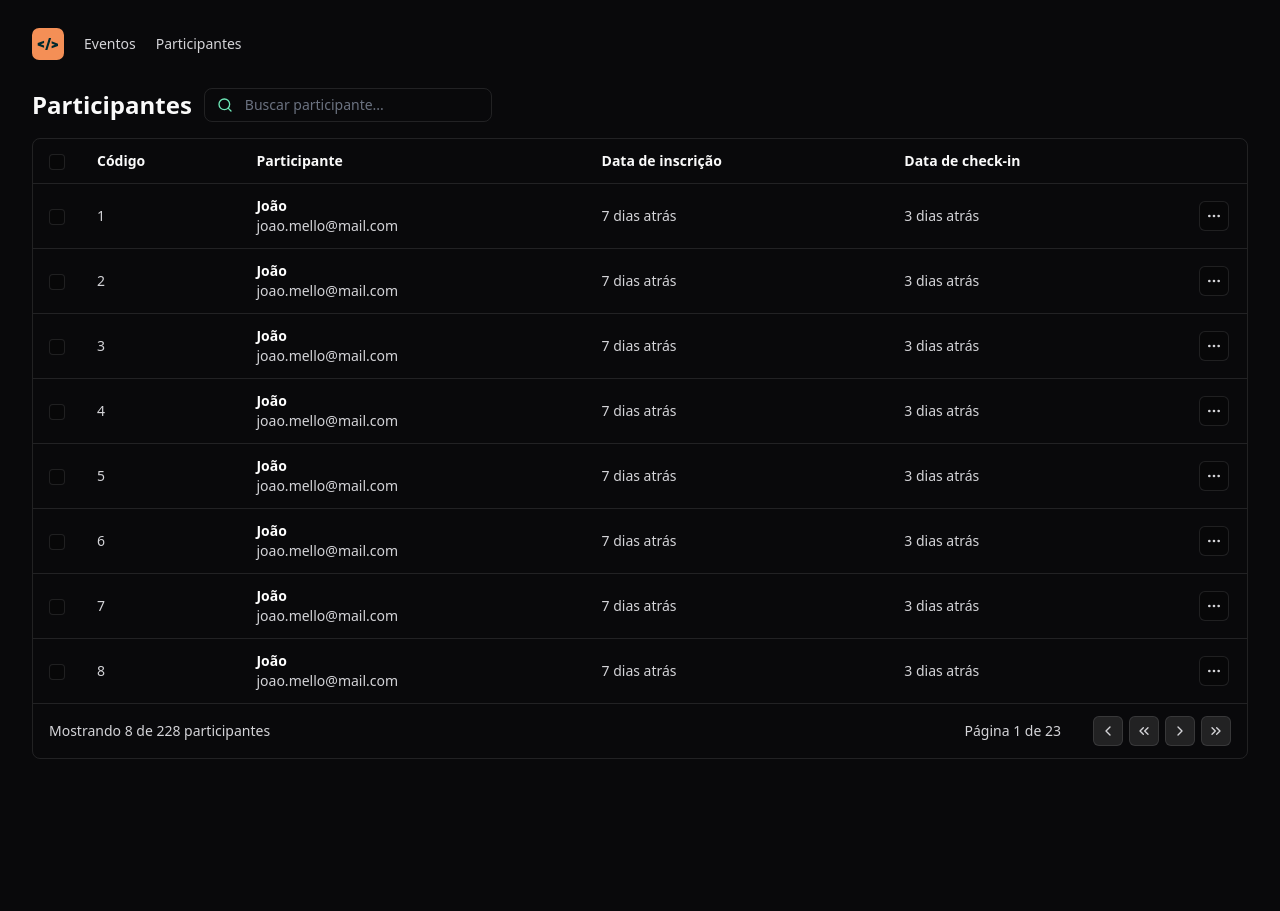
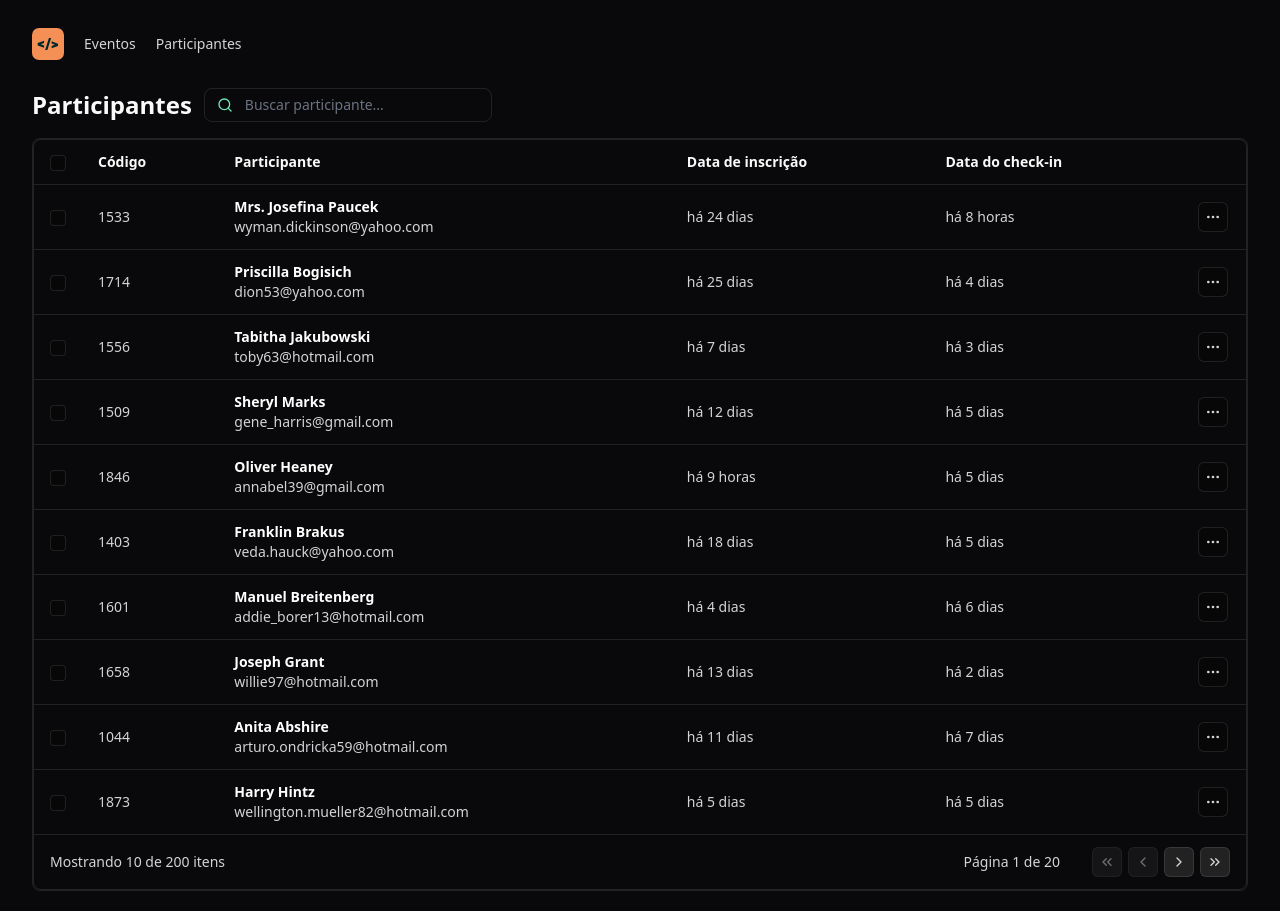
Before and after one commit to dyhalmeida/pass-in-web, a React (Vite) app: page / in a window 1280 px wide. Before the commit the page ends 800 px from the top, so only its background shows below. Built offline with nearby package versions, Linux system fonts and the light colour scheme.

Commit message:
feat: add table, button components and search behavior and pagination

```diff
--- a/src/components/attendee-list/index.tsx
+++ b/src/components/attendee-list/index.tsx
@@ -1,3 +1,4 @@
+import { ChangeEvent, useState } from "react";
 import {
   MoreHorizontal,
   ChevronLeft,
@@ -5,109 +6,135 @@ import {
   ChevronRight,
   ChevronsRight,
 } from "@/lib/icons";
+import { dayjs } from "@/lib/dayjs";
 import { InputSearch } from "@/components/input-search";
-
-const items = Array.from({ length: 8 }, (_, i) => i + 1);
+import { Table } from "@/components/table";
+import { TableHeader } from "@/components/table/table-header";
+import { TableRow } from "@/components//table/table-row";
+import { TableCell } from "@/components//table/table-cell";
+import { IconButton } from "@/components//icon-button";
+import { attendees } from "@/data/attendees";
 
 export const AttendeeList = () => {
+  const [, setSearch] = useState("");
+  const [page, setPage] = useState(1);
+
+  const totalPages = Math.ceil(attendees.length / 10);
+
+  function onSearchInputChanged(event: ChangeEvent<HTMLInputElement>) {
+    setSearch(event.target.value);
+  }
+
+  function goToFirstPage() {
+    setPage(1);
+  }
+
+  function goToLastPage() {
+    setPage(totalPages);
+  }
+
+  function goToPreviousPage() {
+    setPage(page - 1);
+  }
+
+  function goToNextPage() {
+    setPage(page + 1);
+  }
+
   return (
     <div className="flex flex-col gap-4">
       <div className="flex gap-3 items-center">
         <h1 className="text-2xl font-bold">Participantes</h1>
-        <InputSearch />
+        <InputSearch onChange={onSearchInputChanged} />
       </div>
 
       <div className="border border-white/10 rounded-lg">
-        <table className="w-full">
+        <Table>
           <thead>
             <tr className="border-b border-white/10">
-              <th
-                style={{ width: 48 }}
-                className="py-3 px-4 text-sm font-semibold text-left"
-              >
+              <TableHeader style={{ width: 48 }}>
                 <input
                   type="checkbox"
                   className="size-4 bg-black/20 rounded border border-white/10"
                 />
-              </th>
-              <th className="py-3 px-4 text-sm font-semibold text-left">
-                Código
-              </th>
-              <th className="py-3 px-4 text-sm font-semibold text-left">
-                Participante
-              </th>
-              <th className="py-3 px-4 text-sm font-semibold text-left">
-                Data de inscrição
-              </th>
-              <th className="py-3 px-4 text-sm font-semibold text-left">
-                Data de check-in
-              </th>
-              <th
-                style={{ width: 64 }}
-                className="py-3 px-4 text-sm font-semibold text-left"
-              ></th>
+              </TableHeader>
+              <TableHeader>Código</TableHeader>
+              <TableHeader>Participante</TableHeader>
+              <TableHeader>Data de inscrição</TableHeader>
+              <TableHeader>Data do check-in</TableHeader>
+              <TableHeader style={{ width: 64 }}></TableHeader>
             </tr>
           </thead>
           <tbody>
-            {items.map((_, i) => (
-              <tr key={i} className="border-b border-white/10 hover:bg-white/5">
-                <td className="py-3 px-4 text-sm text-zinc-300">
+            {attendees.slice((page - 1) * 10, page * 10).map((attendee) => (
+              <TableRow key={attendee.id}>
+                <TableCell>
                   <input
                     type="checkbox"
                     className="size-4 bg-black/20 rounded border border-white/10"
                   />
-                </td>
-                <td className="py-3 px-4 text-sm text-zinc-300">{i + 1}</td>
-                <td className="py-3 px-4 text-sm text-zinc-300">
+                </TableCell>
+                <TableCell>{attendee.id}</TableCell>
+                <TableCell>
                   <div className="flex flex-col ga-1">
-                    <span className="font-semibold text-white">João</span>
-                    <span>joao.mello@mail.com</span>
+                    <span className="font-semibold text-white">
+                      {attendee.name}
+                    </span>
+                    <span>{attendee.email}</span>
                   </div>
-                </td>
-                <td className="py-3 px-4 text-sm text-zinc-300">
-                  7 dias atrás
-                </td>
-                <td className="py-3 px-4 text-sm text-zinc-300">
-                  3 dias atrás
-                </td>
-                <td className="py-3 px-4 text-sm text-zinc-300">
-                  <button className="bg-black/20 border border-white/10 rounded-md p-1.5">
+                </TableCell>
+                <TableCell>{dayjs().to(attendee.createdAt)}</TableCell>
+                <TableCell>{dayjs().to(attendee.checkedInAt)}</TableCell>
+                <TableCell>
+                  <IconButton
+                    transparent
+                    className="bg-black/20 border border-white/10 rounded-md p-1.5"
+                  >
                     <MoreHorizontal className="size-4" />
-                  </button>
-                </td>
-              </tr>
+                  </IconButton>
+                </TableCell>
+              </TableRow>
             ))}
           </tbody>
           <tfoot>
             <tr>
-              <td colSpan={3} className="py-3 px-4 text-sm text-zinc-300">
-                Mostrando 8 de 228 participantes
-              </td>
-              <td
-                colSpan={3}
-                className="py-3 px-4 text-sm text-zinc-300 text-right"
-              >
+              <TableCell colSpan={3}>
+                Mostrando 10 de {attendees.length} itens
+              </TableCell>
+              <TableCell className="text-right" colSpan={3}>
                 <div className="inline-flex items-center gap-8">
-                  <span>Página 1 de 23</span>
+                  <span>
+                    Página {page} de {totalPages}
+                  </span>
+
                   <div className="flex gap-1.5">
-                    <button className="bg-white/10 border border-white/10 rounded-md p-1.5">
+                    <IconButton onClick={goToFirstPage} disabled={page === 1}>
+                      <ChevronsLeft className="size-4" />
+                    </IconButton>
+                    <IconButton
+                      onClick={goToPreviousPage}
+                      disabled={page === 1}
+                    >
                       <ChevronLeft className="size-4" />
-                    </button>
-                    <button className="bg-white/10 border border-white/10 rounded-md p-1.5">
-                      <ChevronsLeft className="size-4" />
-                    </button>
-                    <button className="bg-white/10 border border-white/10 rounded-md p-1.5">
+                    </IconButton>
+                    <IconButton
+                      onClick={goToNextPage}
+                      disabled={page === totalPages}
+                    >
                       <ChevronRight className="size-4" />
-                    </button>
-                    <button className="bg-white/10 border border-white/10 rounded-md p-1.5">
+                    </IconButton>
+                    <IconButton
+                      onClick={goToLastPage}
+                      disabled={page === totalPages}
+                    >
                       <ChevronsRight className="size-4" />
-                    </button>
+                    </IconButton>
                   </div>
                 </div>
-              </td>
+              </TableCell>
             </tr>
           </tfoot>
-        </table>
+        </Table>
       </div>
     </div>
   );
```
